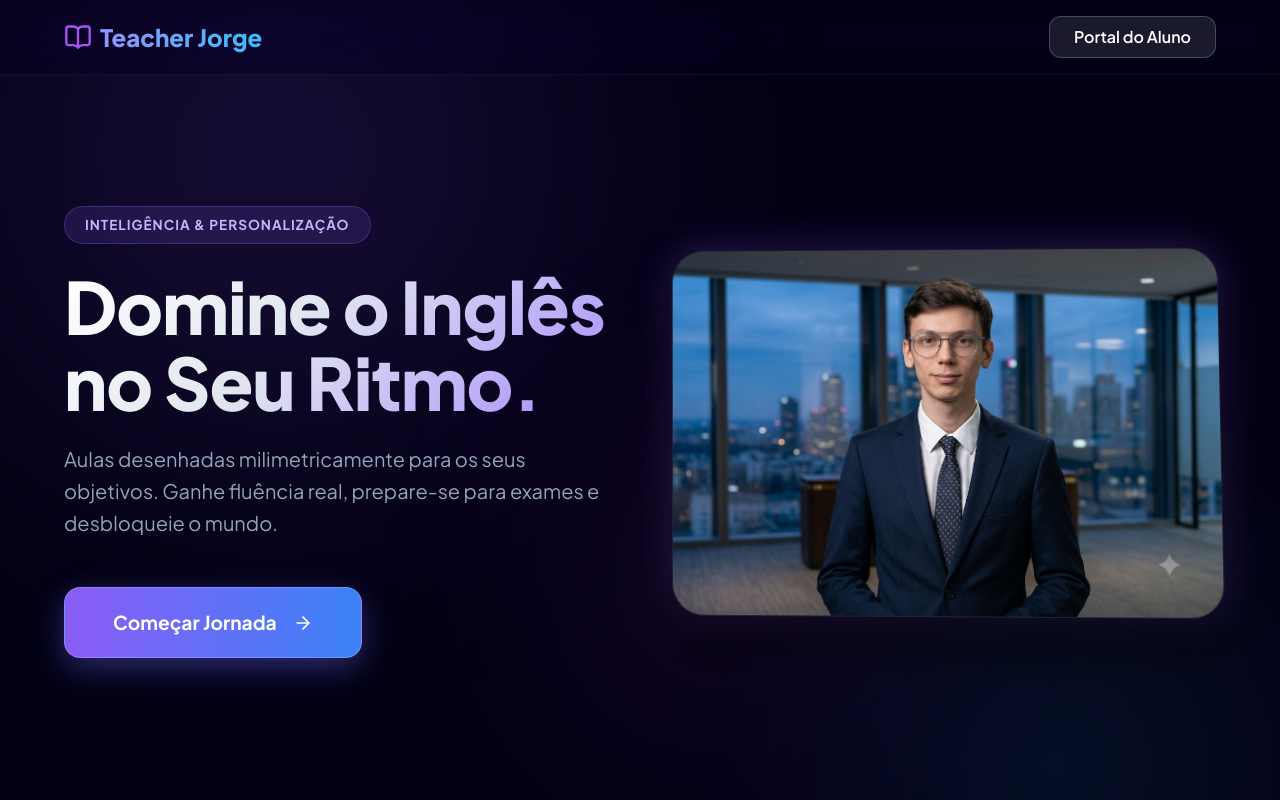
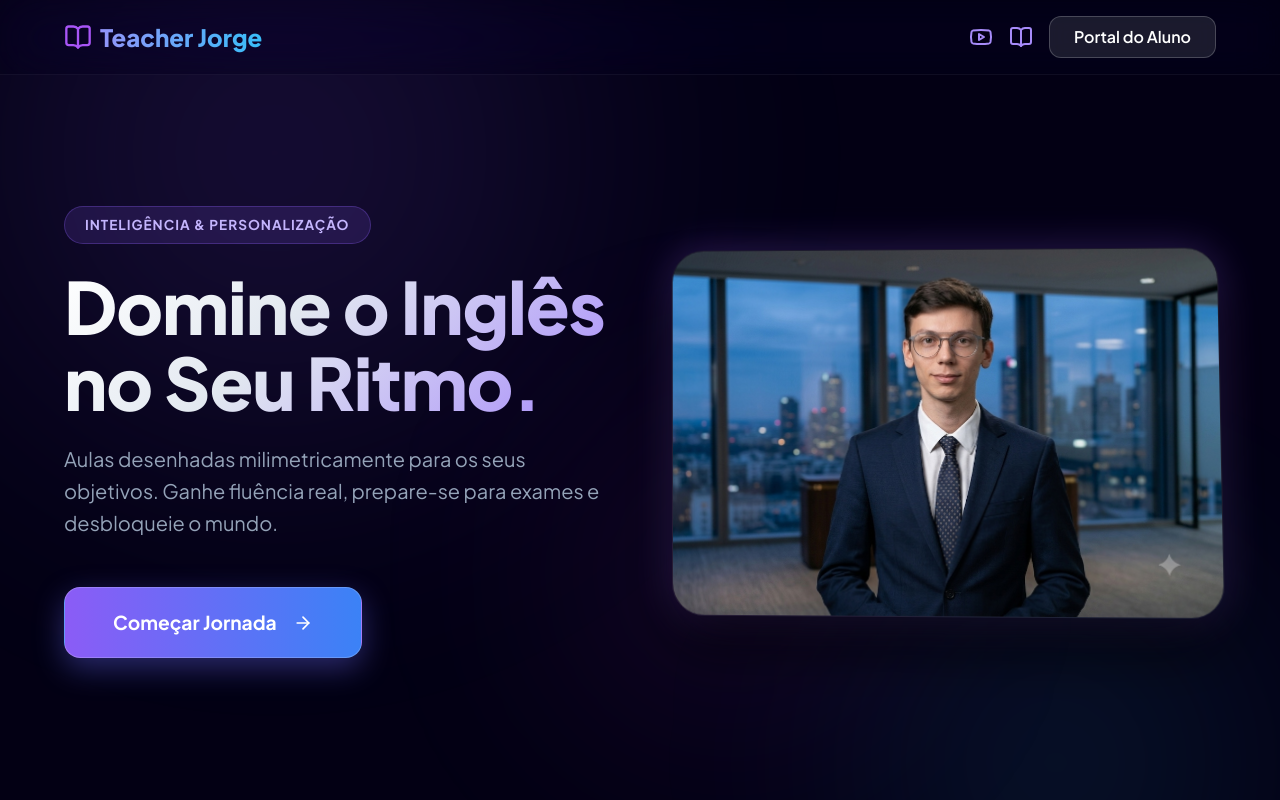
Before and after one commit to jorgehsa9/teacherjorge, a React (Vite) app: page / in a window 1280 px wide. Shown: the top 800 px of the page. Built offline with nearby package versions, Linux system fonts and the light colour scheme; no server answers.

Commit message:
feat: add youtube and book links to landing page, update version to 1.70.0

```diff
--- a/package.json
+++ b/package.json
@@ -1,7 +1,7 @@
 {
   "name": "teacherjorge",
   "private": true,
-  "version": "1.69.0",
+  "version": "1.70.0",
   "type": "module",
   "scripts": {
     "dev": "vite",
--- a/src/pages/Landing/Landing.css
+++ b/src/pages/Landing/Landing.css
@@ -117,6 +117,24 @@
   border-color: rgba(255, 255, 255, 0.4);
   transform: translateY(-2px);
   box-shadow: 0 10px 25px rgba(139, 92, 246, 0.3);
+}
+
+.landing-nav-actions {
+  display: flex;
+  align-items: center;
+  gap: 1rem;
+}
+
+.landing-nav-icon {
+  color: #a78bfa;
+  transition: all 0.3s ease;
+  display: flex;
+  align-items: center;
+}
+
+.landing-nav-icon:hover {
+  color: #d8b4fe;
+  transform: translateY(-2px);
 }
 
 /* Hero Section */
--- a/src/pages/Landing/Landing.jsx
+++ b/src/pages/Landing/Landing.jsx
@@ -60,9 +60,17 @@ const Landing = () => {
           <BookOpen className="text-primary" size={28} />
           Teacher Jorge
         </Link>
-        <Link to="/login" className="landing-nav-btn">
-          Portal do Aluno
-        </Link>
+        <div className="landing-nav-actions">
+          <a href="https://www.youtube.com/@teacherjorgetoday" target="_blank" rel="noopener noreferrer" className="landing-nav-icon" title="YouTube Channel">
+            <Youtube size={24} />
+          </a>
+          <a href="https://book-8uu.pages.dev" target="_blank" rel="noopener noreferrer" className="landing-nav-icon" title="Meu Livro de Inglês">
+            <BookOpen size={24} />
+          </a>
+          <Link to="/login" className="landing-nav-btn">
+            Portal do Aluno
+          </Link>
+        </div>
       </motion.nav>
 
       <div className="landing-content">
```
